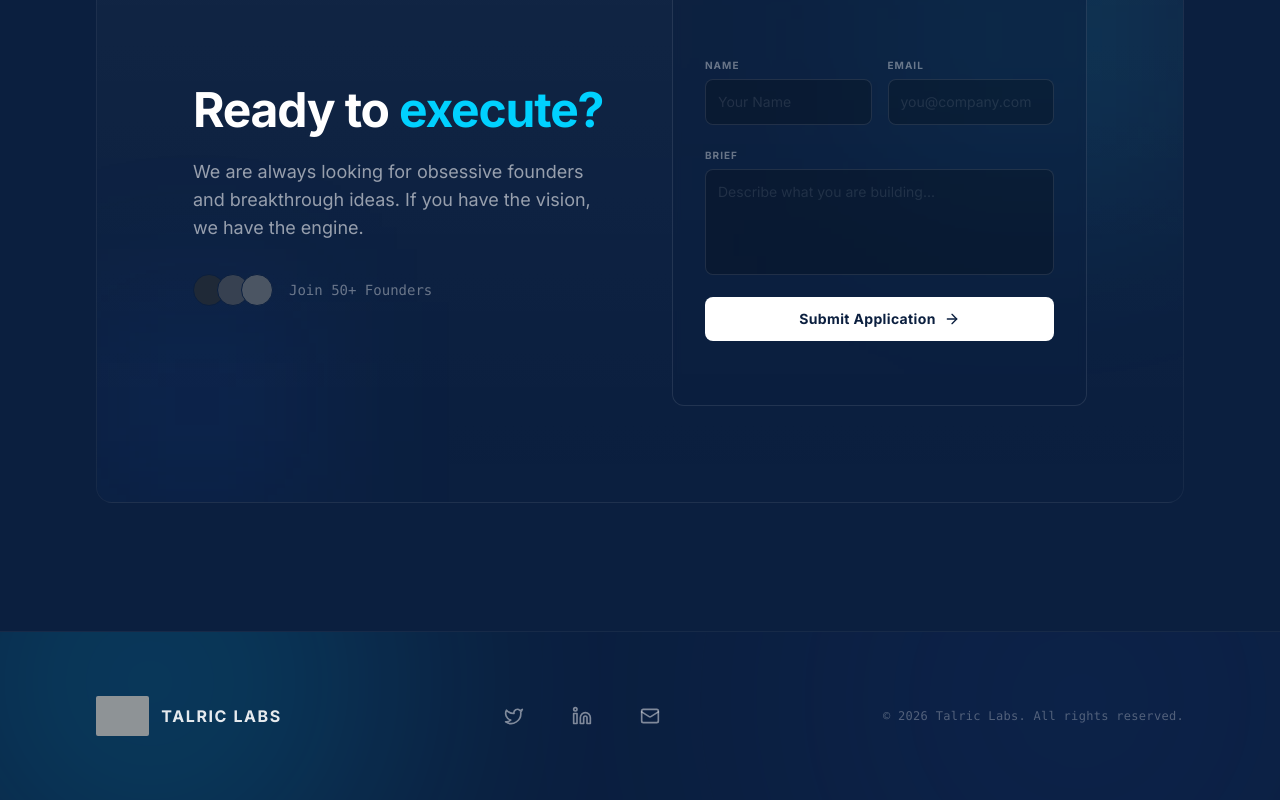
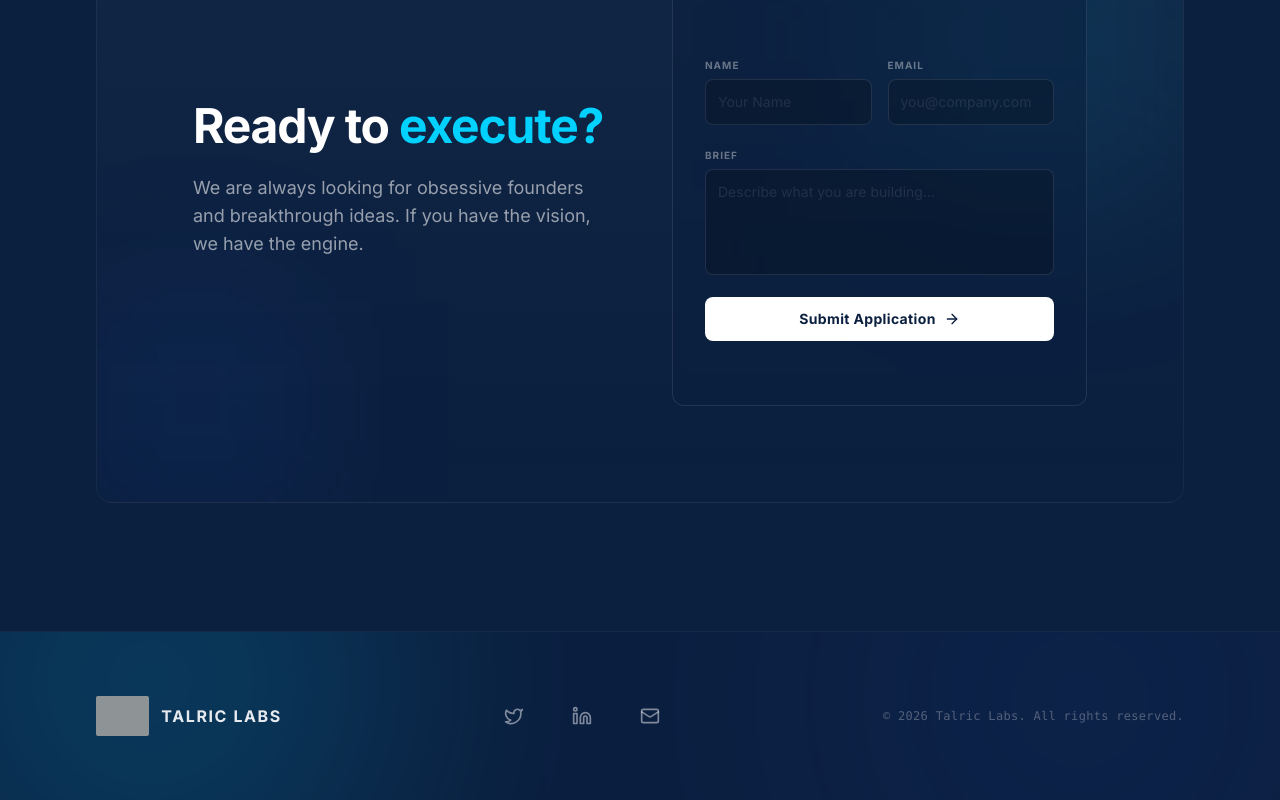
Before and after one commit to CDCODE02/Talriclab-web, a React (Vite) app: page /#home in a window 1280 px wide. Shown: the part 4695-5495 px from the top of the page. Built offline with nearby package versions, Linux system fonts and the light colour scheme; grey boxes are pictures that could not be loaded.

Commit message:
feat: Remove redundant founder count from CTA
Removes the visual element displaying the number of founders joined, as it was static and not dynamically updated. This simplifies the CallToAction component and removes visual clutter.

```diff
--- a/components/CallToAction.tsx
+++ b/components/CallToAction.tsx
@@ -40,14 +40,7 @@ const CallToAction: React.FC = () => {
             <p className="text-lg text-brand-gray/60 mb-8 max-w-md">
               We are always looking for obsessive founders and breakthrough ideas. If you have the vision, we have the engine.
             </p>
-            <div className="flex items-center gap-4 text-sm font-mono text-brand-gray/40">
-               <div className="flex -space-x-2">
-                  <div className="w-8 h-8 rounded-full bg-gray-800 border border-brand-navy"></div>
-                  <div className="w-8 h-8 rounded-full bg-gray-700 border border-brand-navy"></div>
-                  <div className="w-8 h-8 rounded-full bg-gray-600 border border-brand-navy"></div>
-               </div>
-               <span>Join 50+ Founders</span>
-            </div>
+
           </div>
 
           {/* Form Side */}
```
